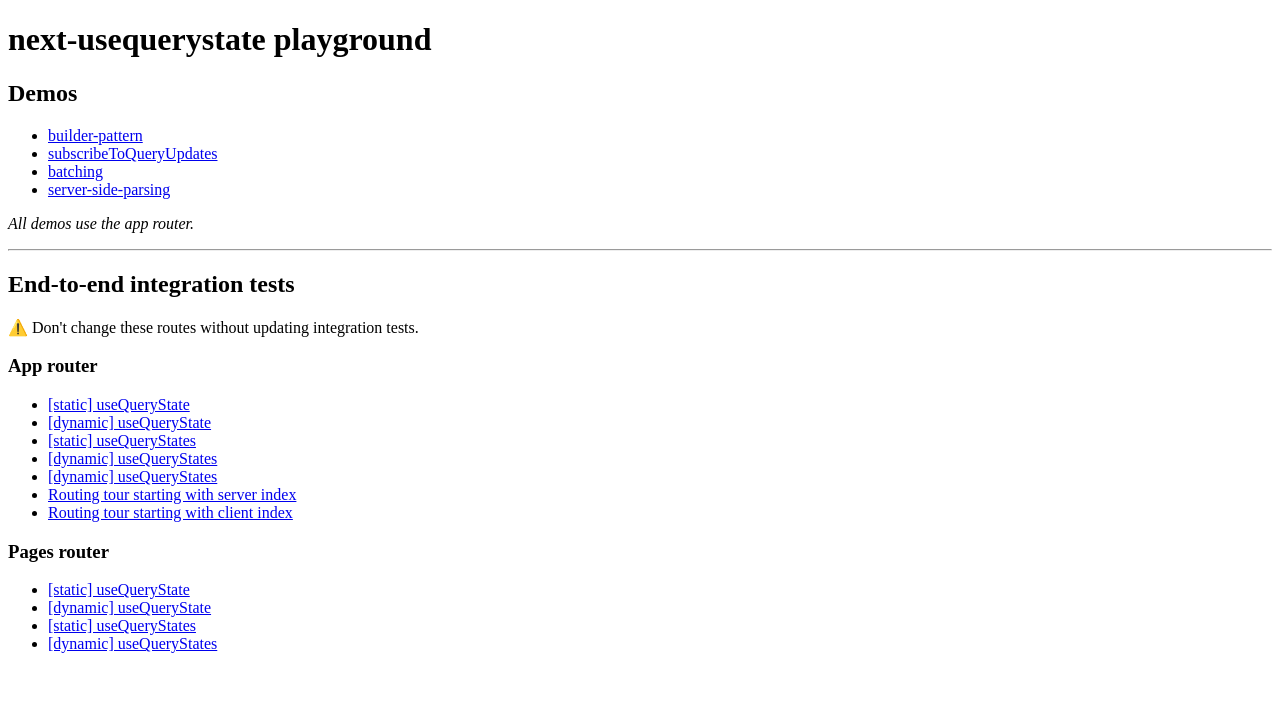
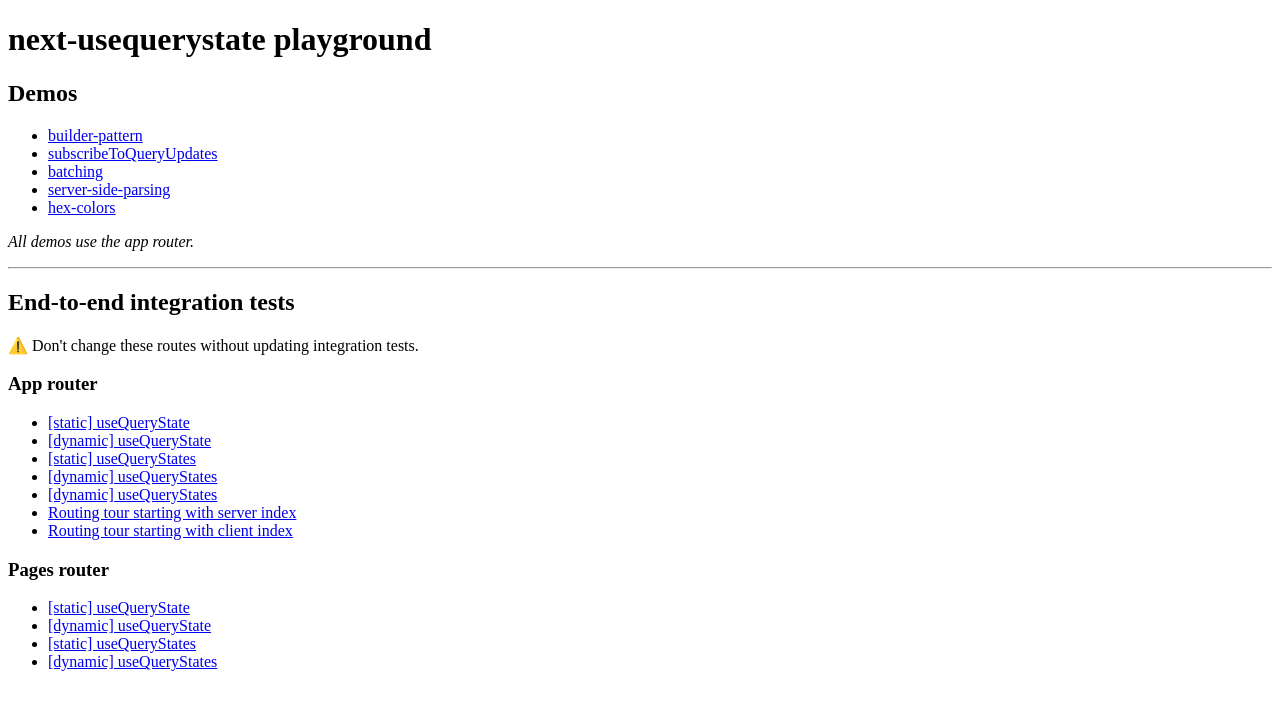
Before and after one commit to 47ng/nuqs, a Next.js app: page / in a window 1280 px wide. Shown: the top 710 px of the page. Built offline with nearby package versions, Linux system fonts and the light colour scheme.

Commit message:
chore: Add link to colors demo

```diff
--- a/src/app/page.tsx
+++ b/src/app/page.tsx
@@ -4,7 +4,8 @@ const demos = [
   'builder-pattern',
   'subscribeToQueryUpdates',
   'batching',
-  'server-side-parsing'
+  'server-side-parsing',
+  'hex-colors'
 ]
 
 export default function IndexPage() {
```
